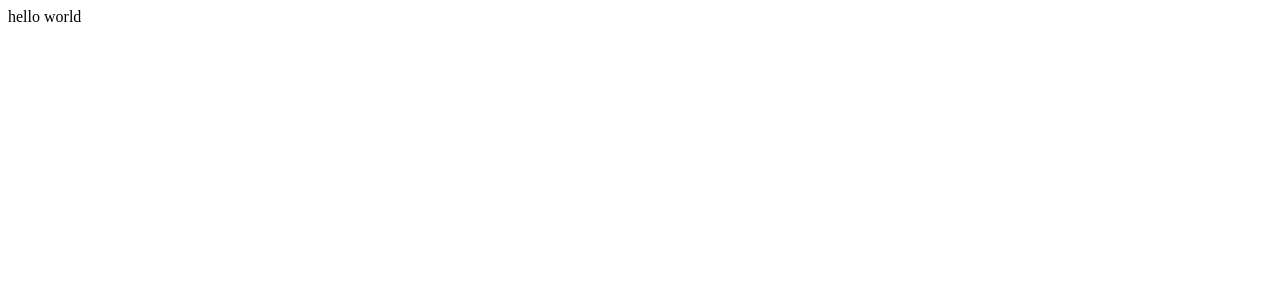
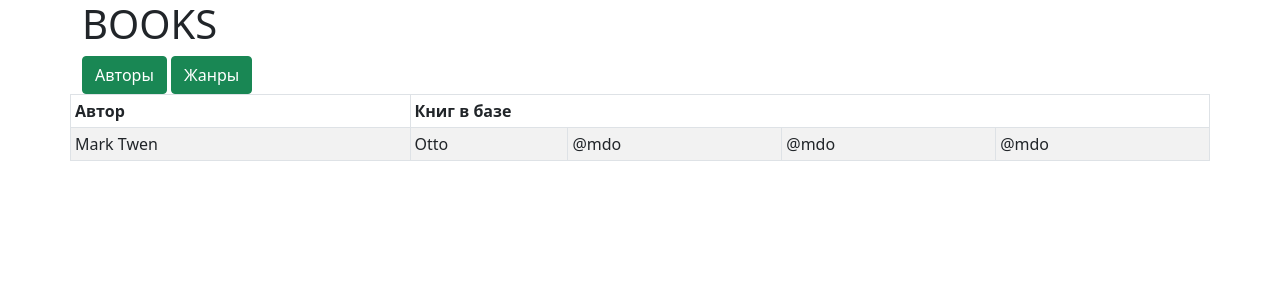
Before and after one commit to Bakalina/Social-network, a React (Create React App) app: page / in a window 1280 px wide. Shown: the top 300 px of the page. Built offline with nearby package versions, Linux system fonts and the light colour scheme.

Commit message:
Btn + TableAuthors 0.1

```diff
--- a/package.json
+++ b/package.json
@@ -6,7 +6,9 @@
     "@testing-library/jest-dom": "^5.14.1",
     "@testing-library/react": "^11.2.7",
     "@testing-library/user-event": "^12.8.3",
+    "bootstrap": "^5.0.2",
     "react": "^17.0.2",
+    "react-bootstrap": "^1.6.1",
     "react-dom": "^17.0.2",
     "react-scripts": "4.0.3",
     "web-vitals": "^1.1.2"
--- a/src/App.js
+++ b/src/App.js
@@ -1,11 +1,23 @@
 import React from "react";
+import {Col, Container, Row} from "react-bootstrap";
+import Btn from "./Components/ButtonAuthors";
+import TableAuthors from "./Components/TableAuthors";
 
 function App() {
-  return (
-    <div>
-      hello world
-    </div>
-  );
+    return (
+            <Container>
+                <h1>BOOKS</h1>
+                <Row>
+                    <Col>
+                        <Btn name={'Авторы'}/>{' '}
+                        <Btn name={'Жанры'}/>
+                    </Col>
+                </Row>
+                <Row>
+                    <TableAuthors/>
+                </Row>
+            </Container>
+    );
 }
 
 export default App;
--- /dev/null
+++ b/src/Components/ButtonAuthors.js
@@ -0,0 +1,10 @@
+import React from "react";
+import {Button} from "react-bootstrap";
+
+function Btn ({name}) {
+    return (
+        <Button variant="success" >{name}</Button>
+    )
+}
+
+export default Btn;
--- /dev/null
+++ b/src/Components/TableAuthors.js
@@ -0,0 +1,47 @@
+import React from "react";
+import {Table} from "react-bootstrap"
+
+let Author = [
+        {name: 'Ben', books: [{1: 1}, {2: 2}, {3: 3}]},
+        {name: 'Bob', books: [{1: 1}, {2: 2}, {3: 3}]}
+        ]
+
+function Td () {
+    for (let key in Author) {
+        console.log(typeof key)
+    }
+ return ( <>
+         <td>Mark Twen</td>
+         <td>Otto</td>
+         <td>@mdo</td>
+         <td>@mdo</td>
+         <td>@mdo</td>
+     </>
+
+ )
+}
+
+
+
+
+
+
+function TableAuthors () {
+    return (
+        <Table striped bordered hover size="sm">
+            <thead>
+            <tr>
+                <th>Автор</th>
+                <th colSpan="4">Книг в базе</th>
+            </tr>
+            </thead>
+            <tbody>
+            <tr>
+                <Td/>
+            </tr>
+            </tbody>
+        </Table>
+    )
+};
+
+export default TableAuthors;
--- a/src/index.js
+++ b/src/index.js
@@ -1,6 +1,7 @@
 import React from 'react';
 import ReactDOM from 'react-dom';
 import App from './App';
+import 'bootstrap/dist/css/bootstrap.min.css';
 
 ReactDOM.render(
   <React.StrictMode>
```
Also changed, not shown: 1 other file (tests, documents, lock files or other folders).
